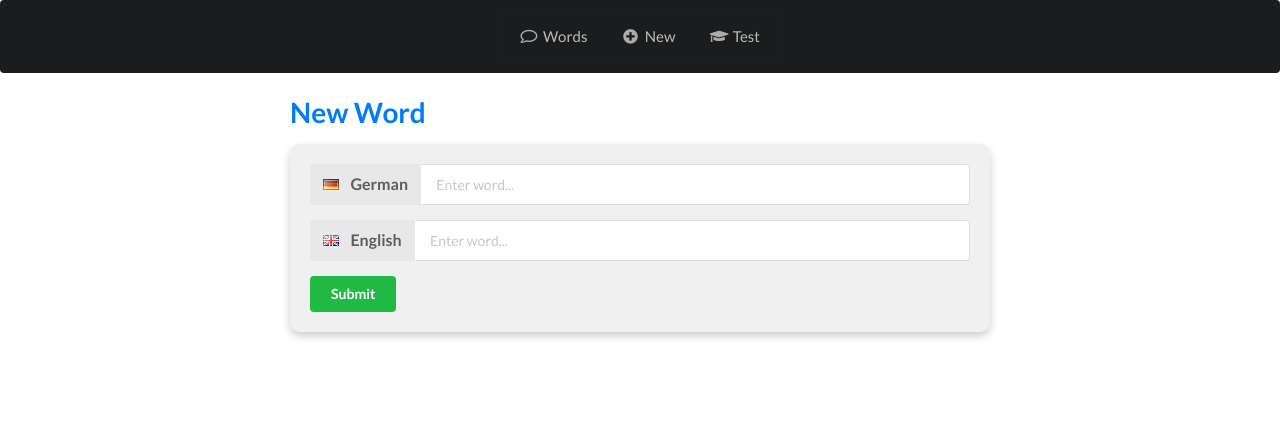
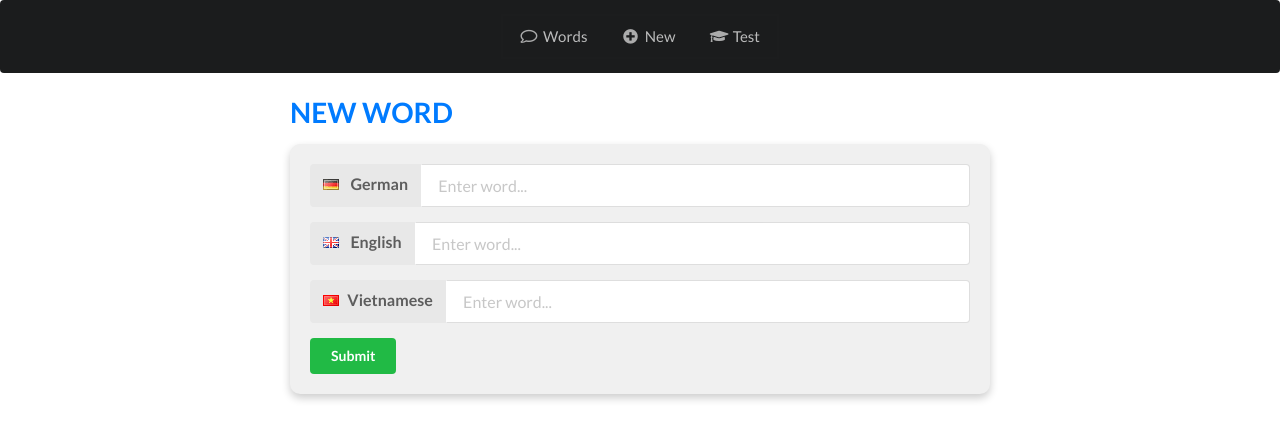
Before and after one commit to thiu123/Web2, a Vue app in the folder vocab_ui/: page /all-words/new-words in a window 1280 px wide. Shown: the top 440 px of the page. Built offline with nearby package versions, Linux system fonts and the light colour scheme.

Commit message:
add vietnamese language

```diff
--- a/vocab_ui/src/App.vue
+++ b/vocab_ui/src/App.vue
@@ -37,6 +37,17 @@ export default {
   margin-bottom: 1.5em;
 }
 
+.ui.menu .item {
+  transition: all 0.3s ease;
+}
+
+.ui.menu .item:hover {
+  text-decoration: underline;
+  color: #21ba45;
+  font-weight: bold;
+  cursor: pointer;
+}
+
 .myFlash {
   width: 250px;
   margin: 10px;
--- a/vocab_ui/src/components/VocabTest.vue
+++ b/vocab_ui/src/components/VocabTest.vue
@@ -1,6 +1,7 @@
 <template>
   <div>
-    <h2>Score: {{ score }} out of {{ this.words.length }}</h2>
+    <h2>Score: {{ score }} out of {{ words.length }}</h2>
+    <!-- <p>{{ currWord }}</p> -->
 
     <form action="#" @submit.prevent="onSubmit" class="form-container">
       <div class="ui labeled input fluid custom_input">
@@ -18,6 +19,16 @@
           type="text"
           placeholder="Enter word..."
           v-model="english"
+          :disabled="testOver"
+          autocomplete="off"
+        />
+      </div>
+      <div class="ui labeled input fluid custom_english">
+        <div class="ui label"><i class="vn flag"></i>Vietnamese</div>
+        <input
+          type="text"
+          placeholder="Enter word..."
+          v-model="vietnamese"
           :disabled="testOver"
           autocomplete="off"
         />
@@ -52,6 +63,7 @@ export default {
       result: "",
       resultClass: "",
       english: "",
+      vietnamese: "",
       score: 0,
       testOver: false,
     };
@@ -67,7 +79,10 @@ export default {
       return words.sort(() => 0.5 - Math.random());
     },
     onSubmit: function () {
-      if (this.english === this.currWord.english) {
+      if (
+        this.english === this.currWord.english &&
+        this.vietnamese === this.currWord.vietnamese
+      ) {
         toast.success("Correct!", {
           autoClose: 1000,
         });
@@ -80,6 +95,7 @@ export default {
       }
 
       this.english = "";
+      this.vietnamese = "";
       this.randWords.shift();
 
       if (this.randWords.length === 0) {
--- a/vocab_ui/src/components/WordForm.vue
+++ b/vocab_ui/src/components/WordForm.vue
@@ -21,6 +21,16 @@
         class="input-field"
       />
     </div>
+
+    <div class="ui labeled input fluid custom_english">
+      <div class="ui label"><i class="vn flag"></i>Vietnamese</div>
+      <input
+        type="text"
+        placeholder="Enter word..."
+        v-model="localWord.vietnamese"
+        class="input-field"
+      />
+    </div>
     <button class="positive ui button submit-button">Submit</button>
   </form>
 </template>
@@ -33,7 +43,7 @@ export default {
       type: Object,
       required: false,
       default: () => {
-        return { german: "", english: "" };
+        return { german: "", english: "", vietnamese: "" };
       },
     },
   },
@@ -43,6 +53,7 @@ export default {
       localWord: {
         german: this.word.german || "",
         english: this.word.english || "",
+        vietnamese: this.word.vietnamese || "",
       },
     };
   },
@@ -50,7 +61,8 @@ export default {
     onSubmit() {
       if (
         this.localWord.english.trim() === "" ||
-        this.localWord.german.trim() === ""
+        this.localWord.german.trim() === "" ||
+        this.localWord.vietnamese.trim() === ""
       ) {
         this.errorsPresent = true;
       } else {
@@ -81,7 +93,6 @@ export default {
   border-radius: 5px;
   border: 1px solid #dcdcdc;
   padding: 10px;
-  font-size: 1rem;
   transition: border-color 0.3s, box-shadow 0.3s;
 }
 
--- a/vocab_ui/src/views/AllWords.vue
+++ b/vocab_ui/src/views/AllWords.vue
@@ -1,17 +1,19 @@
 <template>
   <div>
-    <h1>Words</h1>
+    <h1>WORDS</h1>
     <table id="words" class="ui celled compact table">
       <thead>
         <tr>
           <th>English</th>
           <th>German</th>
+          <th>Vietnamese</th>
           <th colspan="3"></th>
         </tr>
       </thead>
       <tr v-for="(word, i) in words" :key="i">
         <td>{{ word.english }}</td>
         <td>{{ word.german }}</td>
+        <td>{{ word.vietnamese }}</td>
         <td width="75" class="center aligned">
           <router-link :to="{ name: 'show', params: { id: word._id } }"
             >Show</router-link
--- a/vocab_ui/src/views/EditWords.vue
+++ b/vocab_ui/src/views/EditWords.vue
@@ -1,6 +1,6 @@
 <template>
   <div>
-    <h1>Edit Word</h1>
+    <h1>EDIT WORD</h1>
     <word-form
       @createOrUpdate="createOrUpdate($event)"
       :word="word"
@@ -11,8 +11,6 @@
 <script>
 import WordForm from "../components/WordForm.vue";
 import { api } from "../helpers/helpers";
-import { toast } from "vue3-toastify";
-import "vue3-toastify/dist/index.css";
 
 export default {
   components: {
@@ -37,16 +35,10 @@ export default {
         const updatedNewWord = { ...word, _id: this.$route.params.id };
         // console.log("word", word);
         await api.updateWord(updatedNewWord);
-        toast.success("Word updated successfully!", {
-          autoClose: 1000,
+        this.$router.push({
+          name: "show",
+          params: { id: this.$route.params.id },
         });
-        // console.log("word after update", updatedNewWord);
-        setTimeout(() => {
-          this.$router.push({
-            name: "show",
-            params: { id: this.$route.params.id },
-          });
-        }, 2000);
       } catch (error) {
         console.error("Error updating word:", error);
       }
--- a/vocab_ui/src/views/NewWords.vue
+++ b/vocab_ui/src/views/NewWords.vue
@@ -1,6 +1,6 @@
 <template>
   <div>
-    <h1>New Word</h1>
+    <h1>NEW WORD</h1>
     <word-form @createOrUpdate="createOrUpdate"></word-form>
   </div>
 </template>
--- a/vocab_ui/src/views/ShowWords.vue
+++ b/vocab_ui/src/views/ShowWords.vue
@@ -1,6 +1,6 @@
 <template>
   <div>
-    <h1>Show Word</h1>
+    <h1>SHOW WORD</h1>
     <div class="container">
       <div class="ui labeled input fluid input-spacing custom_input">
         <div class="ui label"><i class="germany flag"></i> German</div>
@@ -9,6 +9,10 @@
       <div class="ui labeled input fluid">
         <div class="ui label"><i class="united kingdom flag"></i> English</div>
         <input type="text" readonly :value="word.english" />
+      </div>
+      <div class="ui labeled input fluid">
+        <div class="ui label"><i class="vn flag"></i>Vietnamese</div>
+        <input type="text" readonly :value="word.vietnamese" />
       </div>
       <div class="actions">
         <router-link
--- a/vocab_ui/src/views/TestWords.vue
+++ b/vocab_ui/src/views/TestWords.vue
@@ -1,6 +1,6 @@
 <template>
   <div>
-    <h1>Test</h1>
+    <h1>TEST</h1>
 
     <div v-if="words.length < 5">
       <p>You need to enter at least five words to begin the test</p>
```
Also changed, not shown: 2 other files (tests, documents, lock files or other folders).
